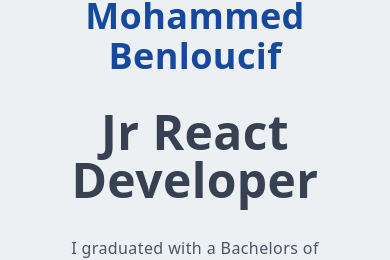
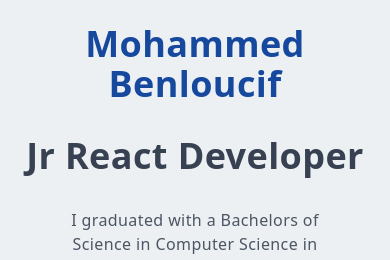
Before and after one commit to mabenlouc/portfolio-mb, a Next.js app: page / in a window 390 px wide. Shown: the part 128-388 px from the top of the page. Built offline with nearby package versions, Linux system fonts and the light colour scheme.

Commit message:
mobile view sizing fix

```diff
--- a/components/Main.jsx
+++ b/components/Main.jsx
@@ -13,7 +13,7 @@
                 <h1 className='py-4 text-gray-700'>
                     <span className='text-[#16489E]'> Mohammed Benloucif </span>
                 </h1>
-                <h1 className='py-4 text-gray-700 text-5xl'>
+                <h1 className='py-4 text-gray-700 md:text-5xl sm:text-3xl'>
                     Jr React Developer
                 </h1>
                 <p className='py-4 text-gray-600 max-w-[70%] m-auto'>
```
